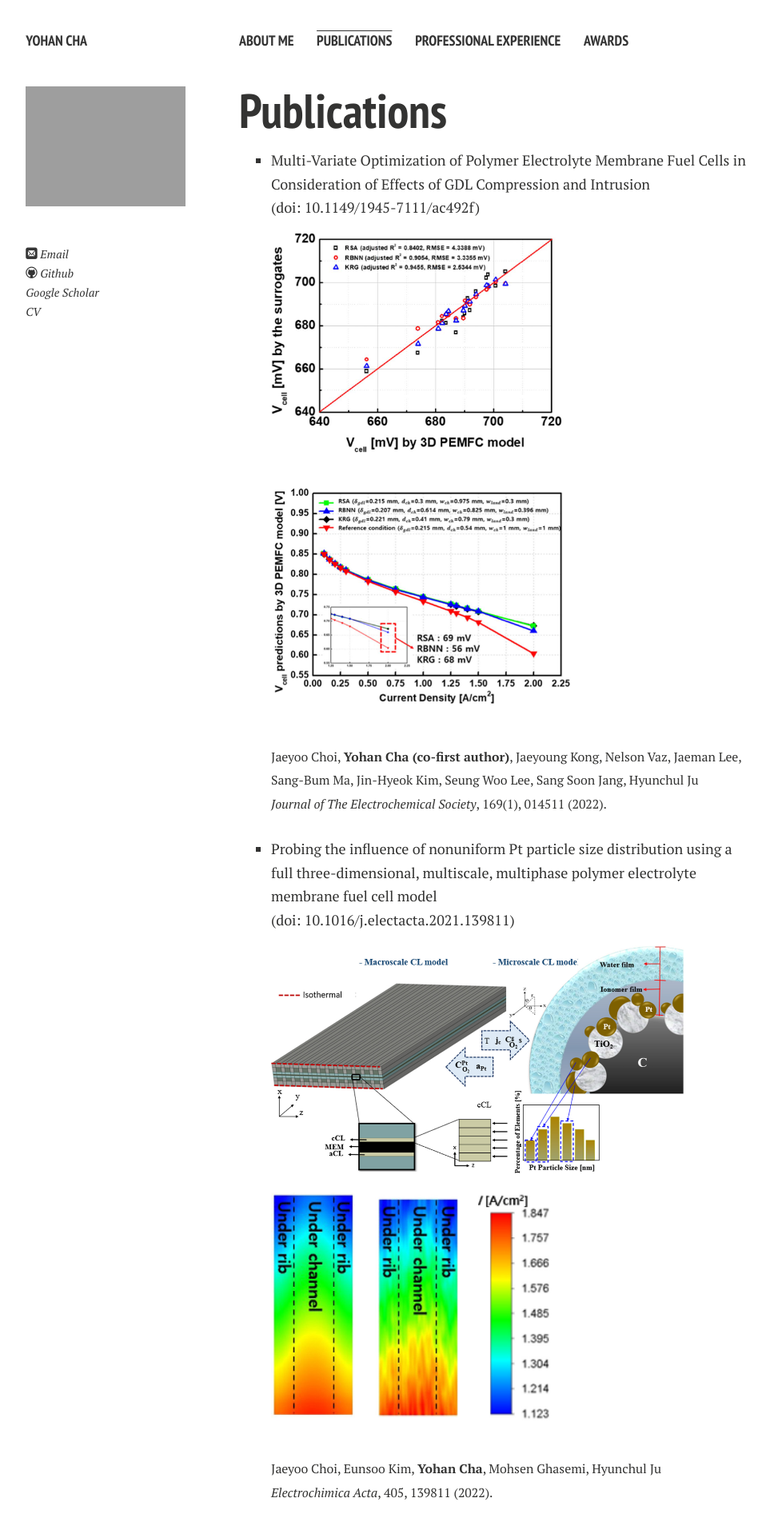
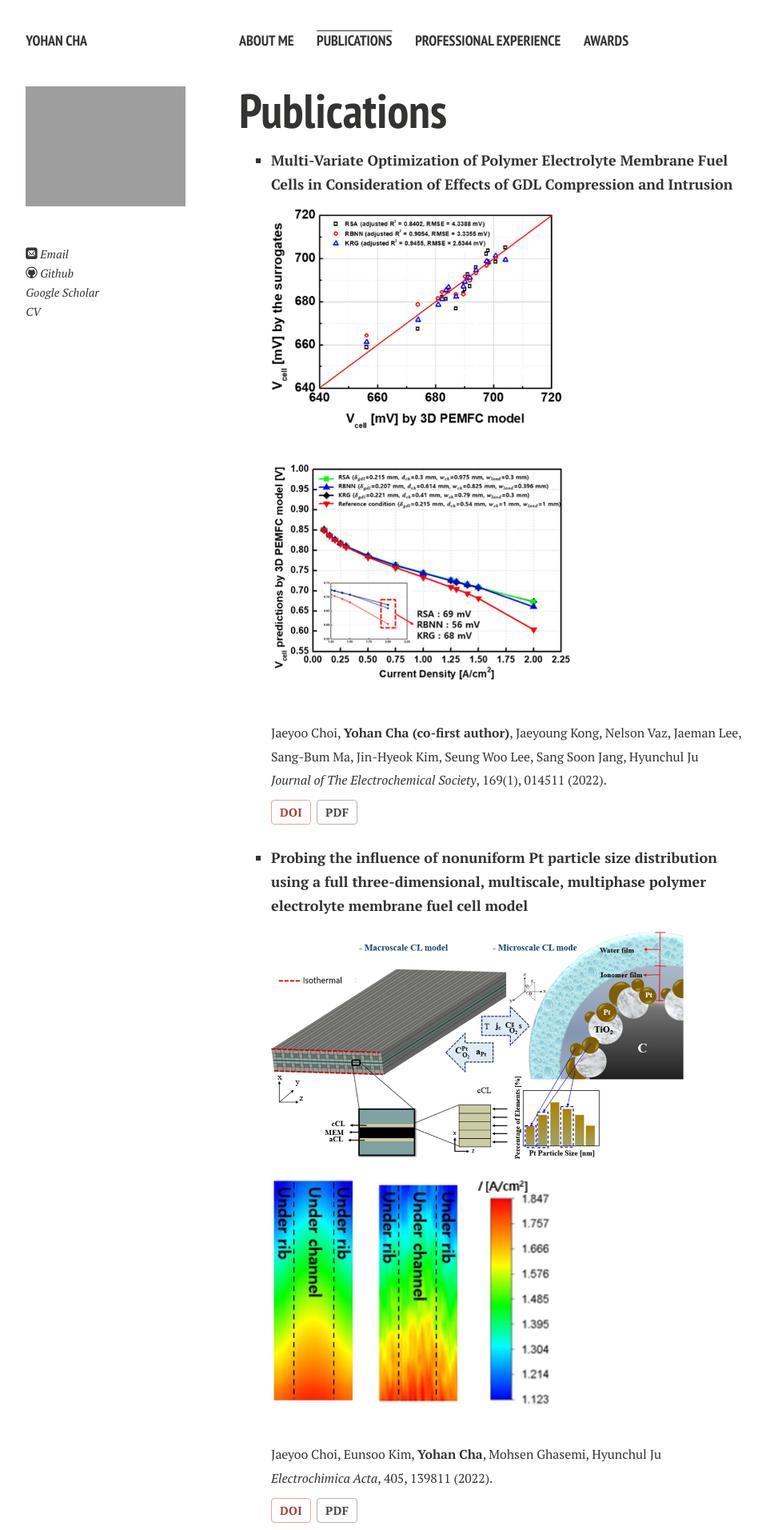
Before and after one commit to powerfulsmooth/powerfulsmooth.github.io, a Jekyll site: the page built from publications.md, in a window 1280 px wide. Shown: the top 1913 px of the page at 80% size, without its empty margins (21-984 px from the left). Built offline with Jekyll 4.4.1, drawn with Linux system fonts in a browser that asks for light colours; nearby versions of some CDN libraries; comment, search, counter and statistics services are not loaded; a style sheet for code colours, icons or effects is not loaded; some of the changed text lies outside the part shown.

Commit message:
Add files via upload

```diff
--- a/publications.md
+++ b/publications.md
@@ -4,12 +4,19 @@ permalink: /publications/index.html
 title: Publications
 ---
 
+<style>
+.pub-badge{display:inline-block;border:1px solid #b3b3b3;border-radius:4px;padding:1px 10px;margin-right:7px;font-size:0.8em;font-weight:600;color:#444;text-decoration:none;letter-spacing:0.03em;line-height:1.9;transition:all .15s ease;}
+.pub-badge:hover{background:#444;color:#fff;border-color:#444;text-decoration:none;}
+.pub-badge.doi{color:#b03a2e;border-color:#e0a9a2;}
+.pub-badge.doi:hover{background:#b03a2e;color:#fff;border-color:#b03a2e;}
+</style>
+
 # Publications
 
-- Multi-Variate Optimization of Polymer Electrolyte Membrane Fuel Cells in Consideration of Effects of GDL Compression and Intrusion<br><span style="white-space:nowrap;">(doi: <a href="https://doi.org/10.1149/1945-7111/ac492f">10.1149/1945-7111/ac492f</a>)</span><br><span style="display:flex;flex-wrap:wrap;gap:44px;align-items:center;margin:16px 0;"><img src="/images/pub1_jes_fig9.png" alt="Fig. 9 — parity plot: surrogate vs. 3D PEMFC cell voltage" style="height:275px;width:auto;max-width:100%;"><img src="/images/pub1_jes_fig14a.png" alt="Fig. 14(a) — polarization curves for optimal designs vs. reference" style="height:275px;width:auto;max-width:100%;"></span><br><span style="font-size:0.88em;">Jaeyoo Choi, <strong>Yohan Cha (co-first author)</strong>, Jaeyoung Kong, Nelson Vaz, Jaeman Lee, Sang-Bum Ma, Jin-Hyeok Kim, Seung Woo Lee, Sang Soon Jang, Hyunchul Ju<br><em>Journal of The Electrochemical Society</em>, 169(1), 014511 (2022).</span>
+- **Multi-Variate Optimization of Polymer Electrolyte Membrane Fuel Cells in Consideration of Effects of GDL Compression and Intrusion**<br><span style="display:flex;flex-wrap:wrap;gap:44px;align-items:center;margin:16px 0;"><img src="/images/pub1_jes_fig9.png" alt="Fig. 9 — parity plot: surrogate vs. 3D PEMFC cell voltage" style="height:275px;width:auto;max-width:100%;"><img src="/images/pub1_jes_fig14a.png" alt="Fig. 14(a) — polarization curves for optimal designs vs. reference" style="height:275px;width:auto;max-width:100%;"></span><br><span style="font-size:0.88em;">Jaeyoo Choi, <strong>Yohan Cha (co-first author)</strong>, Jaeyoung Kong, Nelson Vaz, Jaeman Lee, Sang-Bum Ma, Jin-Hyeok Kim, Seung Woo Lee, Sang Soon Jang, Hyunchul Ju<br><em>Journal of The Electrochemical Society</em>, 169(1), 014511 (2022).</span><br><span style="display:inline-block;margin-top:10px;"><a class="pub-badge doi" href="https://doi.org/10.1149/1945-7111/ac492f" target="_blank">DOI</a><a class="pub-badge" href="/papers/multivariate_pemfc_jes_2022.pdf" target="_blank">PDF</a></span>
 
-- Probing the influence of nonuniform Pt particle size distribution using a full three-dimensional, multiscale, multiphase polymer electrolyte membrane fuel cell model<br><span style="white-space:nowrap;">(doi: <a href="https://doi.org/10.1016/j.electacta.2021.139811">10.1016/j.electacta.2021.139811</a>)</span><br><span style="display:flex;flex-wrap:wrap;gap:24px;align-items:center;margin:16px 0;"><img src="/images/pub2_ea_fig1.png" alt="Fig. 1 — macro/micro-scale CL modeling domains with non-uniform Pt distribution" style="height:285px;width:auto;max-width:100%;"><img src="/images/pub2_ea_fig8a.png" alt="Fig. 8(a) — current density distribution (uniform Pt)" style="height:285px;width:auto;max-width:100%;"><img src="/images/pub2_ea_fig8b.png" alt="Fig. 8(b) — current density distribution (non-uniform Pt)" style="height:285px;width:auto;max-width:100%;"><img src="/images/pub2_ea_fig8_cbar.png" alt="Current density colormap, I [A/cm^2]" style="height:285px;width:auto;max-width:100%;"></span><br><span style="font-size:0.88em;">Jaeyoo Choi, Eunsoo Kim, <strong>Yohan Cha</strong>, Mohsen Ghasemi, Hyunchul Ju<br><em>Electrochimica Acta</em>, 405, 139811 (2022).</span>
+- **Probing the influence of nonuniform Pt particle size distribution using a full three-dimensional, multiscale, multiphase polymer electrolyte membrane fuel cell model**<br><span style="display:flex;flex-wrap:wrap;gap:24px;align-items:center;margin:16px 0;"><img src="/images/pub2_ea_fig1.png" alt="Fig. 1 — macro/micro-scale CL modeling domains with non-uniform Pt distribution" style="height:285px;width:auto;max-width:100%;"><img src="/images/pub2_ea_fig8a.png" alt="Fig. 8(a) — current density distribution (uniform Pt)" style="height:285px;width:auto;max-width:100%;"><img src="/images/pub2_ea_fig8b.png" alt="Fig. 8(b) — current density distribution (non-uniform Pt)" style="height:285px;width:auto;max-width:100%;"><img src="/images/pub2_ea_fig8_cbar.png" alt="Current density colormap, I [A/cm^2]" style="height:285px;width:auto;max-width:100%;"></span><br><span style="font-size:0.88em;">Jaeyoo Choi, Eunsoo Kim, <strong>Yohan Cha</strong>, Mohsen Ghasemi, Hyunchul Ju<br><em>Electrochimica Acta</em>, 405, 139811 (2022).</span><br><span style="display:inline-block;margin-top:10px;"><a class="pub-badge doi" href="https://doi.org/10.1016/j.electacta.2021.139811" target="_blank">DOI</a><a class="pub-badge" href="/papers/nonuniform_pt_electrochimica_2022.pdf" target="_blank">PDF</a></span>
 
-- Multi-objective optimization of the cathode catalyst layer micro-composition of polymer electrolyte membrane fuel cells using a multi-scale, two-phase fuel cell model and data-driven surrogates<br><span style="white-space:nowrap;">(doi: <a href="https://doi.org/10.1016/j.jechem.2023.02.027">10.1016/j.jechem.2023.02.027</a>)</span><br><span style="display:flex;flex-wrap:wrap;gap:44px;align-items:center;margin:16px 0;"><img src="/images/pub3_jec_fig1b.png" alt="Fig. 1(b) — multi-scale, two-phase PEMFC modeling domains" style="height:250px;width:auto;max-width:100%;"><img src="/images/pub3_jec_fig6.png" alt="Fig. 6 — Pareto scatter of stack cost vs. cell voltage across iterations" style="height:268px;width:auto;max-width:100%;"></span><br><span style="font-size:0.88em;">Nelson Vaz, Jaeyoo Choi, <strong>Yohan Cha</strong>, Jaeyoung Kong, Yoosuk Park, Hyunchul Ju<br><em>Journal of Energy Chemistry</em>, 81, 28–41 (2023).</span>
+- **Multi-objective optimization of the cathode catalyst layer micro-composition of polymer electrolyte membrane fuel cells using a multi-scale, two-phase fuel cell model and data-driven surrogates**<br><span style="display:flex;flex-wrap:wrap;gap:44px;align-items:center;margin:16px 0;"><img src="/images/pub3_jec_fig1b.png" alt="Fig. 1(b) — multi-scale, two-phase PEMFC modeling domains" style="height:250px;width:auto;max-width:100%;"><img src="/images/pub3_jec_fig6.png" alt="Fig. 6 — Pareto scatter of stack cost vs. cell voltage across iterations" style="height:268px;width:auto;max-width:100%;"></span><br><span style="font-size:0.88em;">Nelson Vaz, Jaeyoo Choi, <strong>Yohan Cha</strong>, Jaeyoung Kong, Yoosuk Park, Hyunchul Ju<br><em>Journal of Energy Chemistry</em>, 81, 28–41 (2023).</span><br><span style="display:inline-block;margin-top:10px;"><a class="pub-badge doi" href="https://doi.org/10.1016/j.jechem.2023.02.027" target="_blank">DOI</a><a class="pub-badge" href="/papers/cathode_micro_jechem_2023.pdf" target="_blank">PDF</a></span>
 
-- Pressure Swing Adsorption-Based Hydrogen Purification Vessel 3D Modeling and Feasibility Study<br><span style="white-space:nowrap;">(doi: <a href="https://doi.org/10.7316/KHNES.2021.32.4.197">10.7316/KHNES.2021.32.4.197</a>)</span><br><span style="font-size:0.88em;"><strong>Yohan Cha</strong>, Jaeyoo Choi, Hyunchul Ju<br><em>Transactions of the Korean Hydrogen and New Energy Society</em>, 32(4), 197–204 (2021).</span>
+- **Pressure Swing Adsorption-Based Hydrogen Purification Vessel 3D Modeling and Feasibility Study**<br><span style="font-size:0.88em;"><strong>Yohan Cha</strong>, Jaeyoo Choi, Hyunchul Ju<br><em>Transactions of the Korean Hydrogen and New Energy Society</em>, 32(4), 197–204 (2021).</span><br><span style="display:inline-block;margin-top:10px;"><a class="pub-badge doi" href="https://doi.org/10.7316/KHNES.2021.32.4.197" target="_blank">DOI</a><a class="pub-badge" href="/papers/psa_hydrogen_khnes_2021.pdf" target="_blank">PDF</a></span>
```
